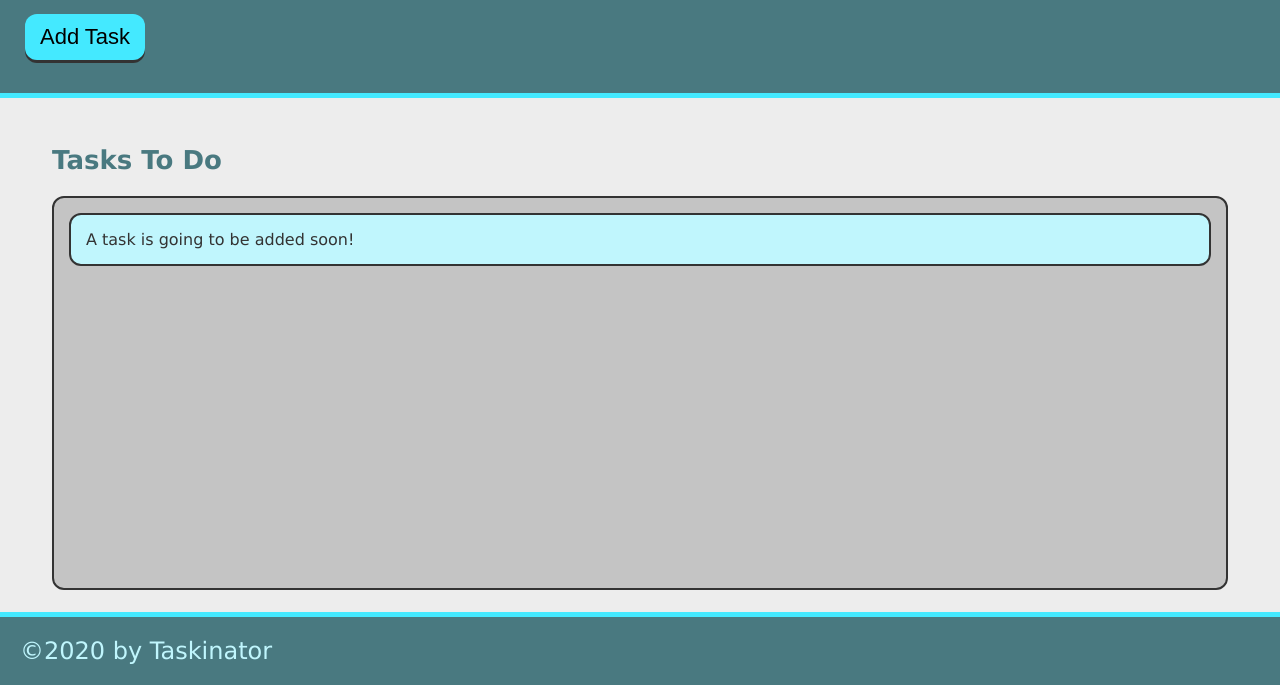
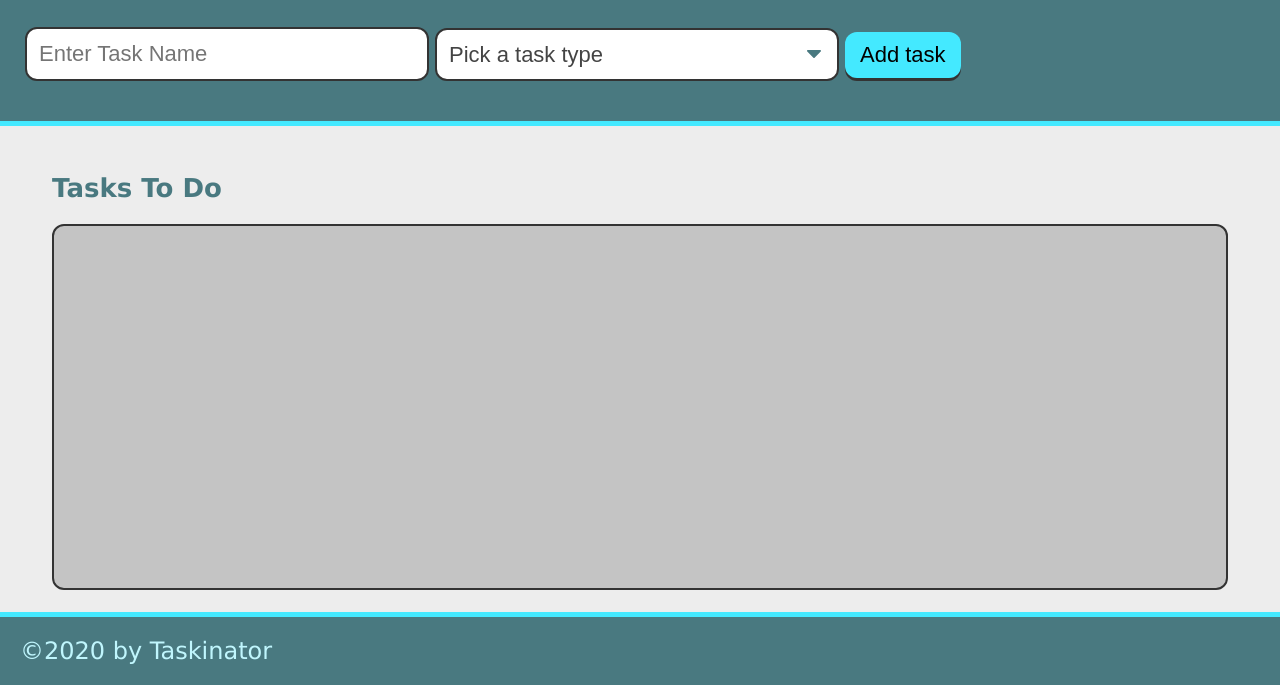
Before and after one commit to raf203/taskinator, a plain HTML site: page index.html in a window 1280 px wide. Shown: the part 115-800 px from the top of the page. Drawn offline with Linux system fonts and the light colour scheme.

Commit message:
add form

```diff
--- a/index.html
+++ b/index.html
@@ -13,16 +13,27 @@
         <p>
             Click the button below to add a new task!
         </p>
-        <button class="btn" id="save-task">Add Task</button>
+        <form id="task-form">
+            <div class="form-group">
+                <input type="text" name="task-name" placeholder="Enter Task Name" />
+            </div>
+            <div class="form-group">
+                <select name="task-type" class="select-dropdown">
+                    <option value="" disabled selected> Pick a task type</option>
+                    <option value="Print">Print</option>
+                    <option value="Web">Web</option>
+                    <option value="Mobile">Mobile</option>
+                </select>
+            </div>
+            <div class="form-group">
+                <button class="btn" id="save-task" type="submit">Add task</button>
+            </div>
     </header>
 
 <main class="page-content">
     <section class="task-list-wrapper">
         <h2 class="list-title">Tasks To Do</h2>
-        <ul class="task-list" id="tasks-to-do">
-            <li class="task-item">A task is going to be added soon!</li>
-
-        </ul>
+        <ul class="task-list" id="tasks-to-do"></ul>
     </section>
 </main>
 
```
